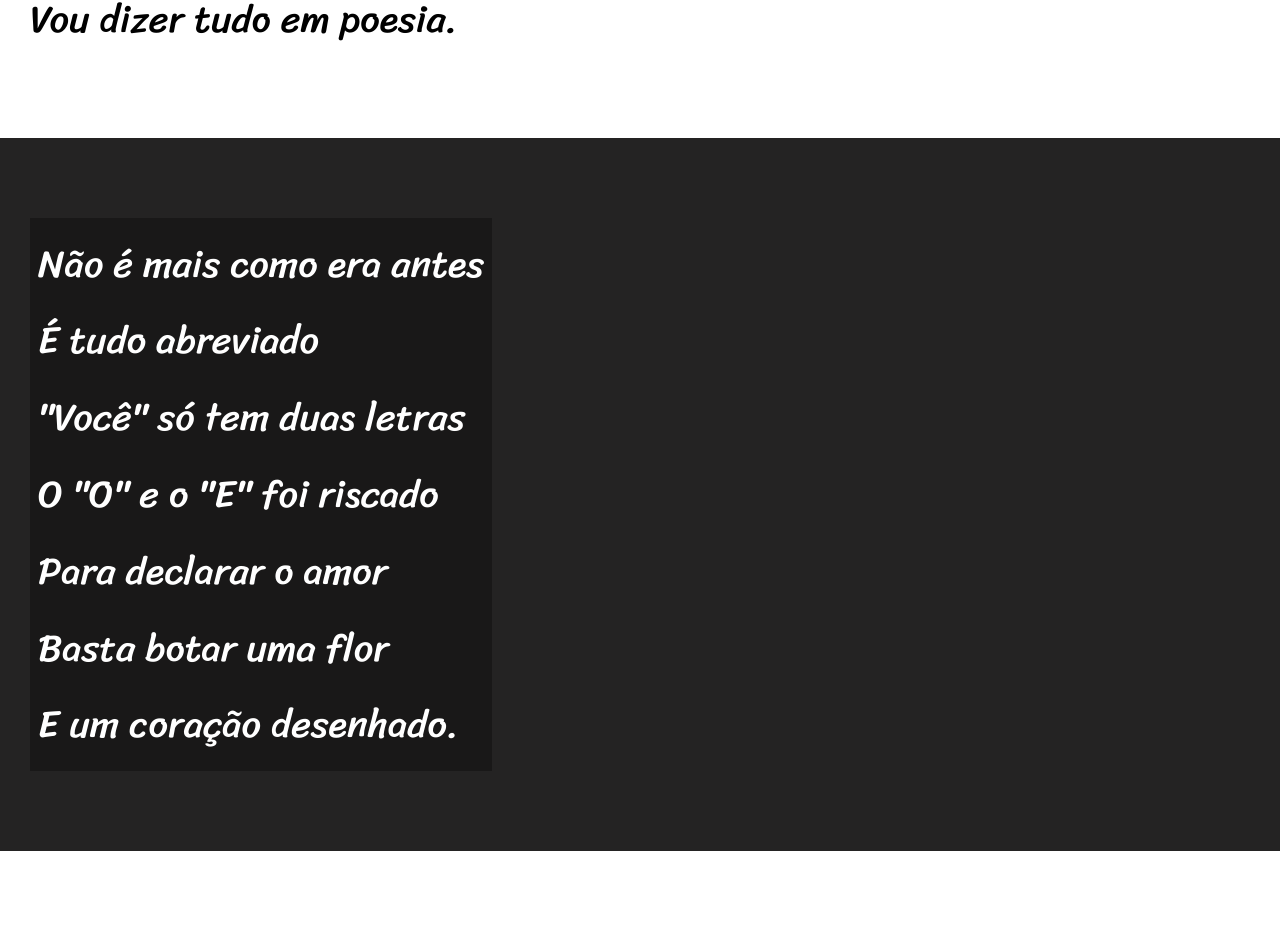
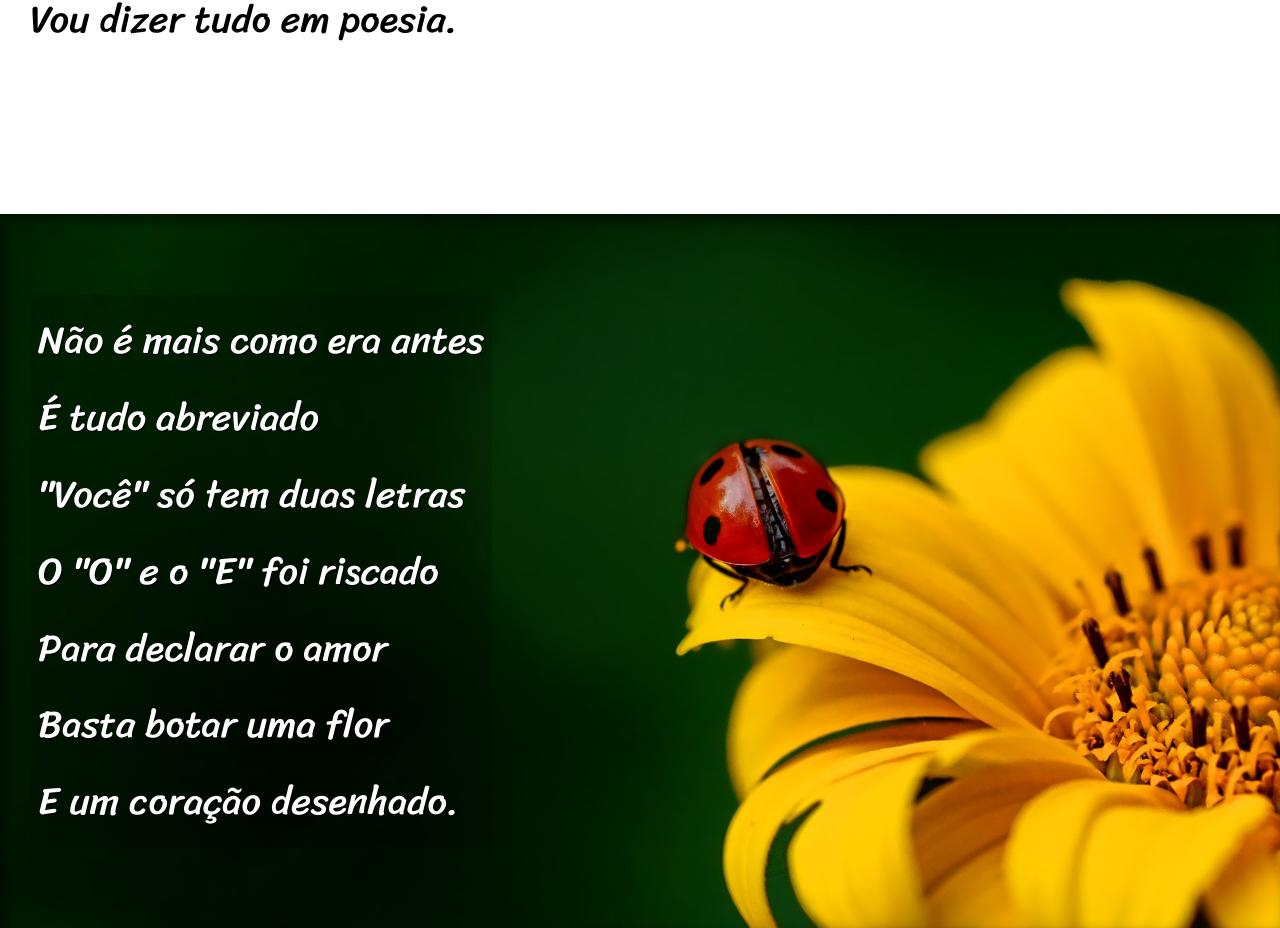
Before and after one commit to EhOTuti/html-css, a plain HTML site: page desafios/cordel/index.html in a window 1280 px wide. Shown: the part 749-1677 px from the top of the page. Drawn offline with Linux system fonts and the light colour scheme.

Commit message:
desafio terminado

```diff
--- a/desafios/cordel/estilo/style.css
+++ b/desafios/cordel/estilo/style.css
@@ -45,6 +45,9 @@ section {
     font-family: var(--fonte3);
     font-size: 3vw;
 }
+section > p{
+    padding-bottom: 2em;
+}
 
 section.normal {
     background-color: white;
@@ -53,12 +56,26 @@ section.normal {
 section.imagem {
     background-color: rgb(36, 35, 35);
     color: white;
+    box-shadow: inset 6px 6px 13px 0px rgba(0, 0, 0, 0.479);
+    background-attachment: fixed;
 
 }
 section.imagem > p{
     display: inline-block;
-    background-color: rgba(0, 0, 0, 0.308);
+    background-color: rgba(0, 0, 0, 0.164);
     padding: 8px;
+    text-shadow: 1px 1px 0px black;
+}
+section#img01 {
+    background-image: url('../imagens/background001.jpg');
+    background-position: right center;
+    background-size: cover;
+}
+section#img02 {
+    background-image: url('../imagens/background002.jpg');
+    background-position: right center;
+    background-size: cover;
+
 }
 
 footer {
--- a/desafios/cordel/index.html
+++ b/desafios/cordel/index.html
@@ -26,7 +26,7 @@
         </section>
 
 
-        <section class="imagem">
+        <section class="imagem" id="img01">
             <p>
                 Não é mais como era antes <br>
                 É tudo abreviado <br>
@@ -63,7 +63,7 @@
 
 
 
-        <section class="imagem">
+        <section class="imagem" id="img02">
             <p>
                 Tenho saudade das cartas <br>
                 Escritas com a própria mão <br>
```
